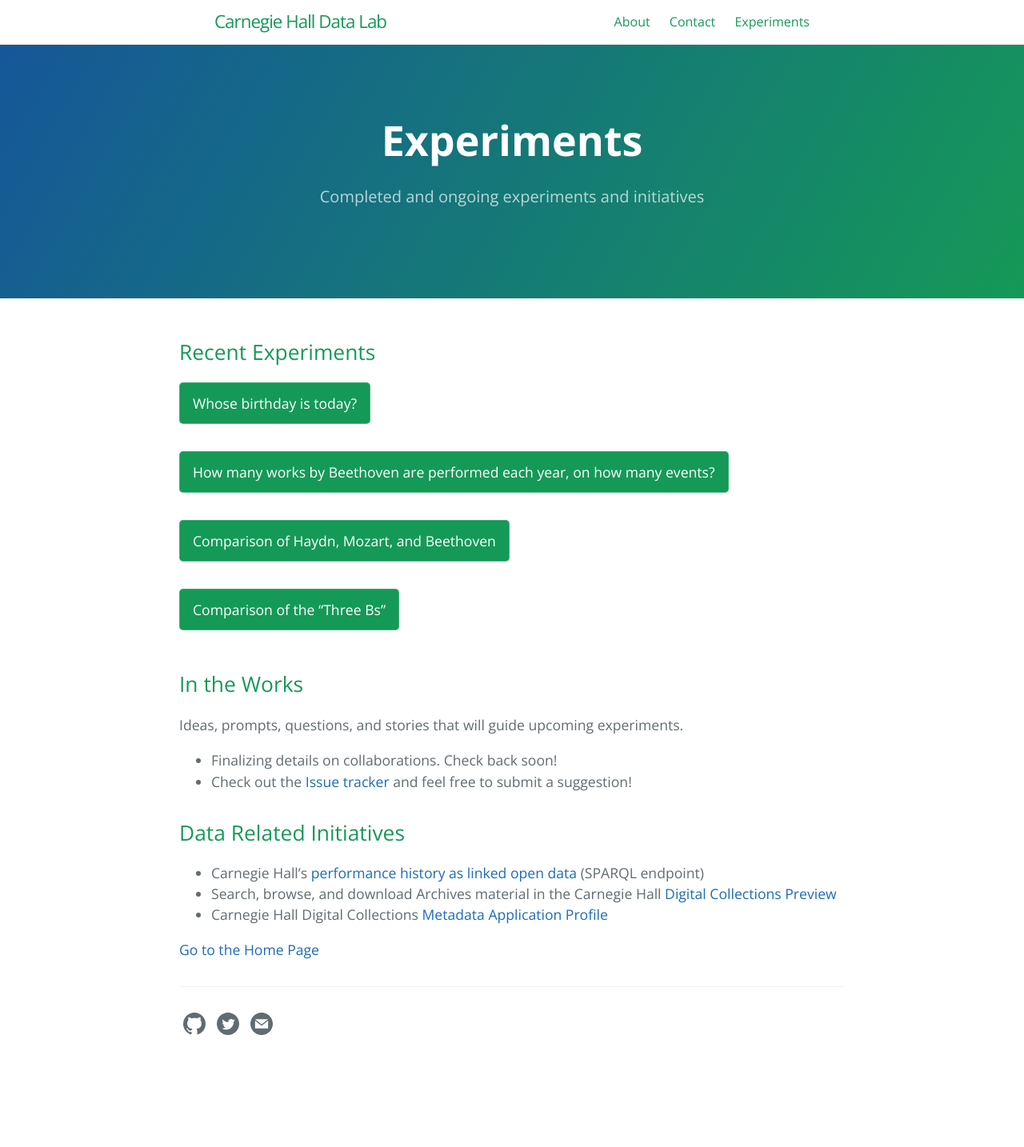
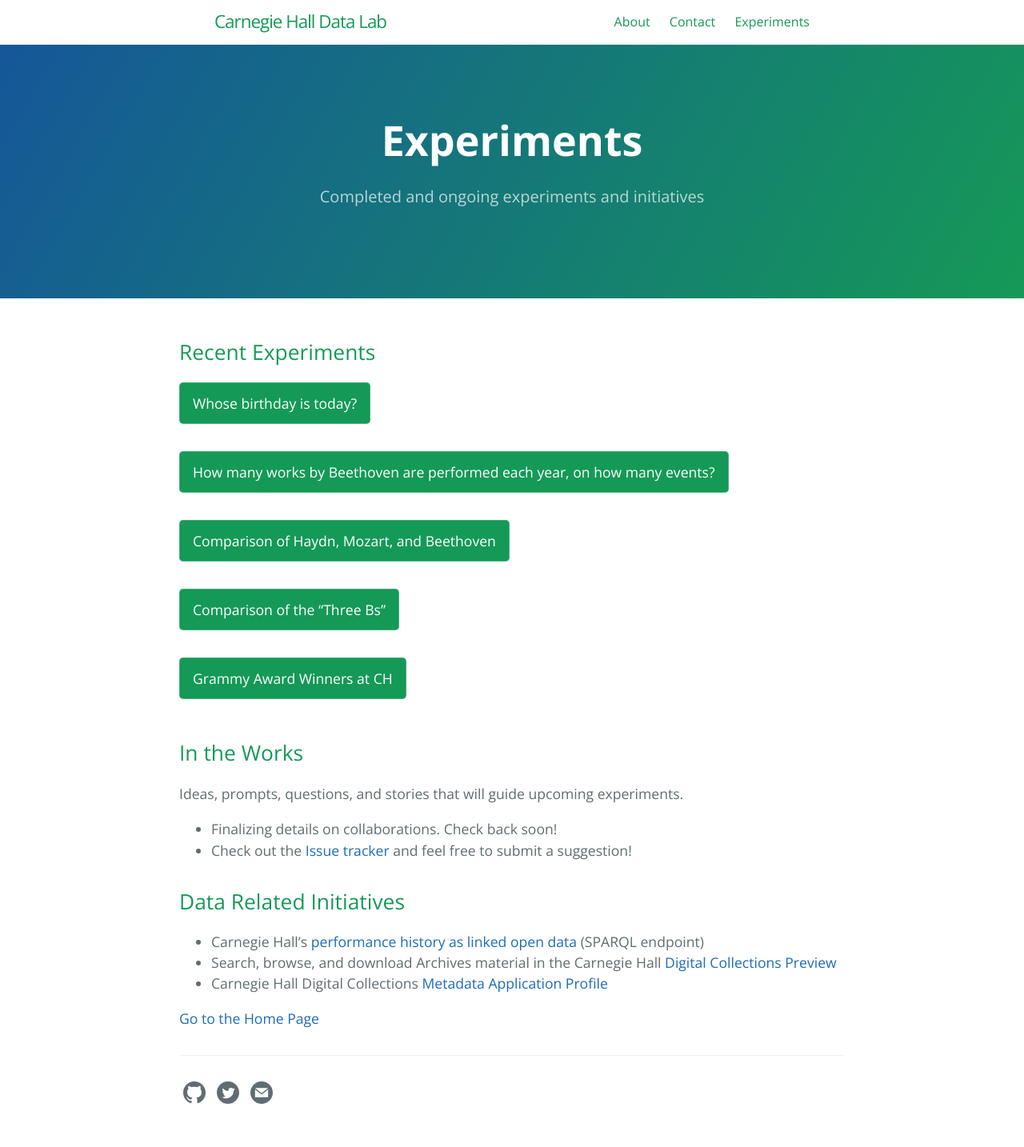
Before and after one commit to CarnegieHall/datalab, a Jekyll site: the page built from experiments.md, in a window 1280 px wide. Shown: the whole page at 80% size. Built offline with Jekyll 4.4.1, drawn with Linux system fonts in a browser that asks for light colours; before the commit the page ends 1348 px from its top, so only the background shows below that.

Commit message:
add chdl-0005

```diff
--- a/experiments.md
+++ b/experiments.md
@@ -17,6 +17,8 @@ order: 2
 
 [Comparison of the "Three Bs"](/experiments/chdl-0004.md){: .btn}
 
+[Grammy Award Winners at CH](/experiments/chdl-0005.md){: .btn}
+
 ## In the Works
 
 Ideas, prompts, questions, and stories that will guide upcoming experiments.
```
